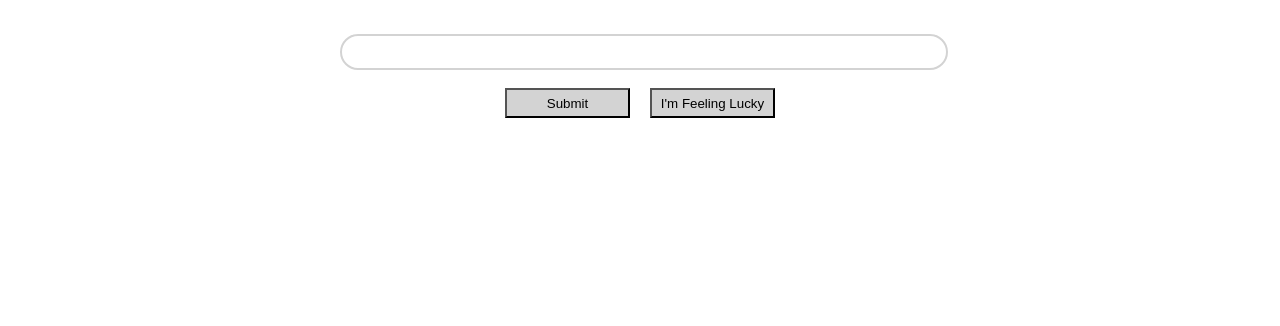
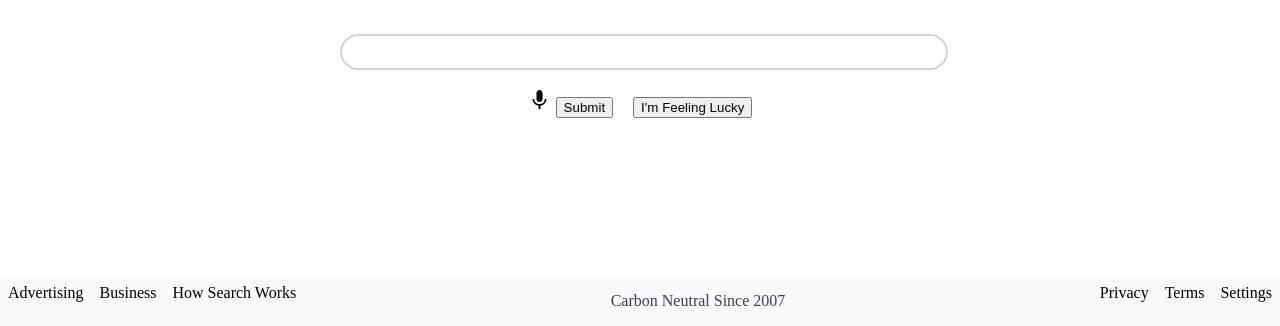
Before and after one commit to hmarfori/google-homepage, a plain HTML site: page index.html in a window 1280 px wide. Shown: the part 474-800 px from the top of the page. Drawn offline with Linux system fonts and the light colour scheme.

Commit message:
Add index.html and styles.css

```diff
--- a/index.html
+++ b/index.html
@@ -4,7 +4,13 @@
 
         <link rel="stylesheet" href="styles.css">
 
+        <link href="https://fonts.googleapis.com/icon?family=Material+Icons"
+      rel="stylesheet">
+
+
+
     </head>
+
 
 
 
@@ -16,7 +22,7 @@
 
 
              <header>
-            <ul>
+            <ul class="underline">
                 <li><a href="#about">About</a></li>
                 <li><a href="#store">Store</a></li>
                 <li style="float:right"><a class="active" href="#gmail">Gmail</a></li>
@@ -32,16 +38,29 @@
 
                <div id="editbutton">
               <input type="text" id="lname" name="lname" value="" class="bar"><br><br>
+
+
+              <span class="material-icons">mic</span>
+
+
+
+
               <input type="submit" value="Submit" class="square"> &nbsp; &nbsp;
               <input type="submit" value="I'm Feeling Lucky" class="square">
                </div>
 
 
-
-
-
-
-
+               <div class="footer">
+                <ul>
+                  <li><a href="#Advertising">Advertising</a></li>
+                  <li><a href="Business">Business</a></li>
+                  <li><a href="#how search works">How Search Works</a></li>
+                  <li style="float:right"><a class="active" href="#settings">Settings</a></li>
+                  <li style="float:right"><a class="active" href="#terms">Terms</a></li>
+                  <li style="float:right"><a class="active" href="#Privacy">Privacy</a></li>
+                </ul>
+                <p>Carbon Neutral Since 2007</p>
+              </div>
 
 
 
--- a/styles.css
+++ b/styles.css
@@ -52,10 +52,37 @@ body {
   display: inline-block;
 
 
+  }
+
+
 }
 
 .square {
   width: 125px;
   height: 30px;
-  background-color: rgb(211, 211, 211);
+  background-color: #f8f9fa;
+  color: #3c4043;
+  border: #f8f9fa;
 }
+
+.footer {
+  position: fixed;
+  left: 0;
+  bottom: 0;
+  width: 100%;
+  color: #3c4043;
+  text-align: center;
+  background-color: #f8f9fa;;
+}
+
+.underline a {
+  text-decoration: none;
+}
+
+.footer a {
+  text-decoration: none;
+
+
+  .material-icons {
+    float: left;
+  }
```
